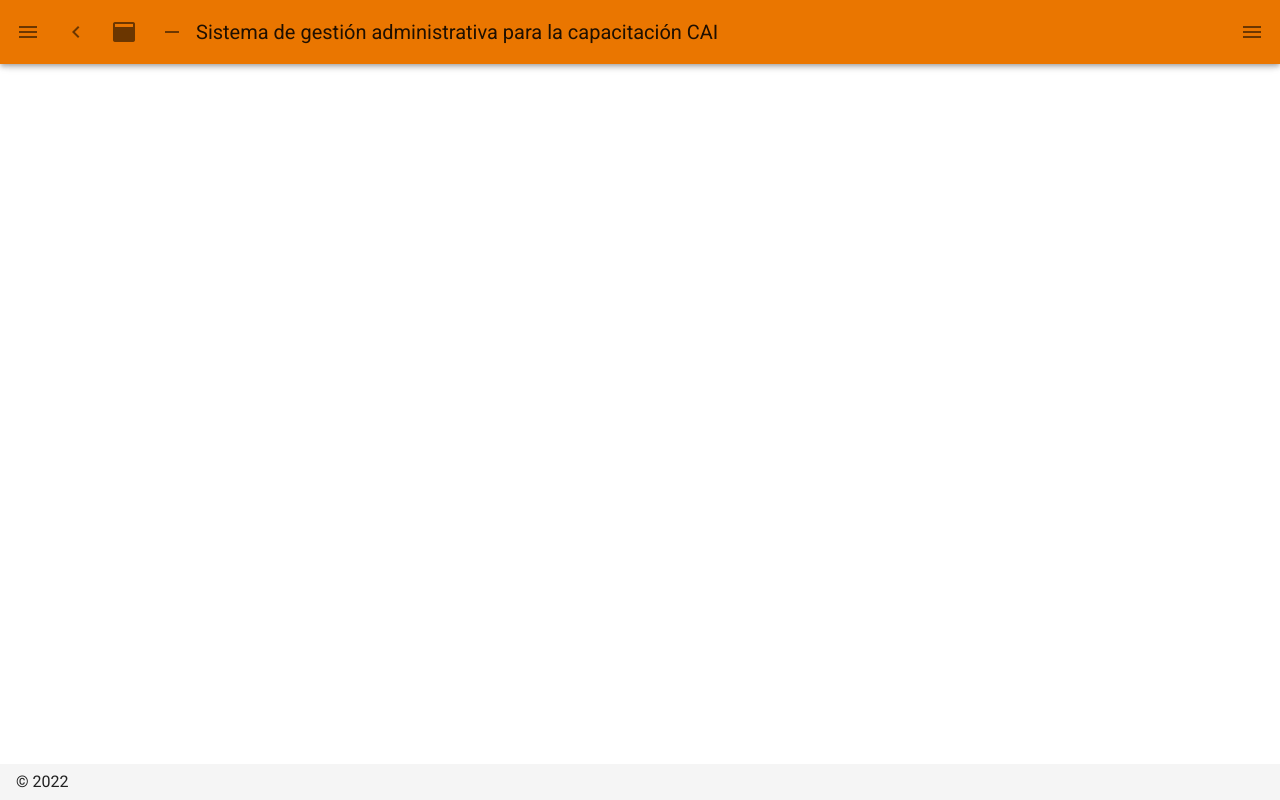
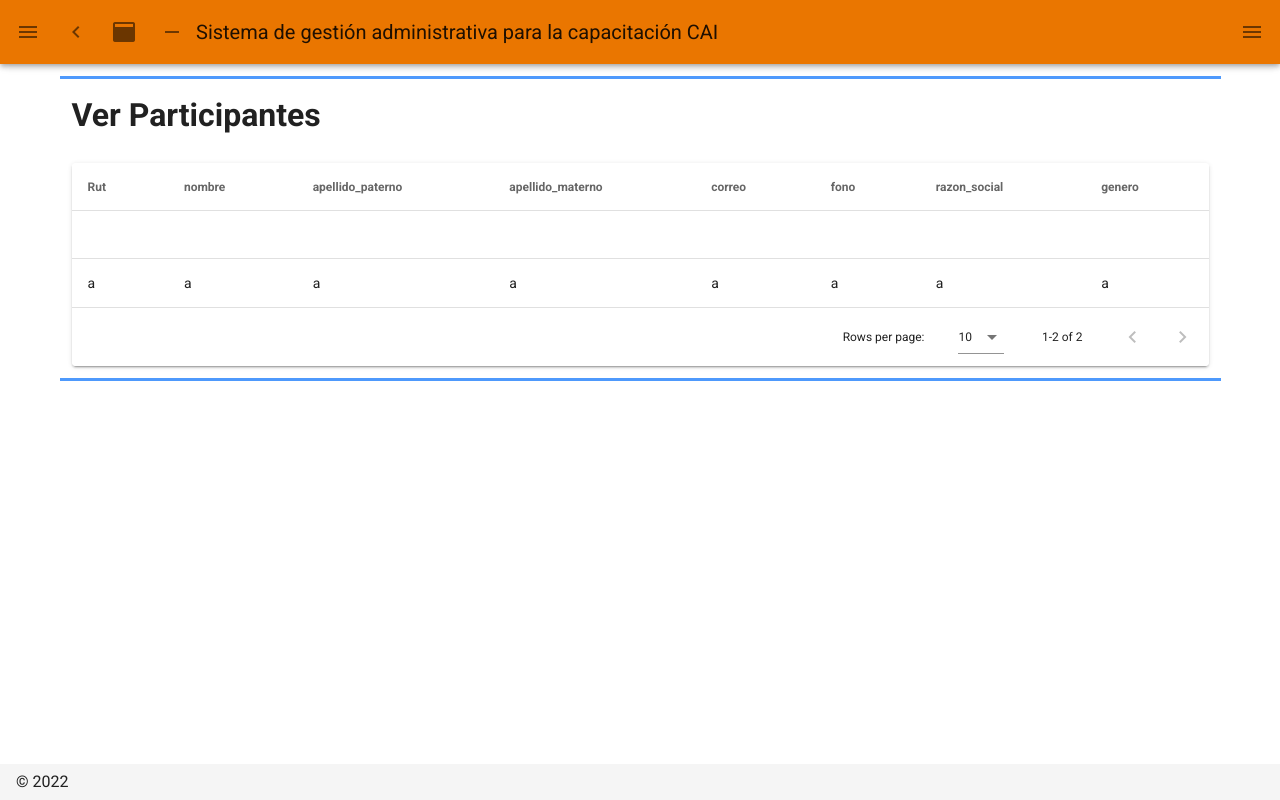
Before and after one commit to TINGESO-CAI/Proyecto-CAI, a Nuxt app in the folder frontend/: page /ver_participantes in a window 1280 px wide. Built offline with nearby package versions, Linux system fonts and the light colour scheme.

Commit message:
feat: vista ver participantes. avance nuevo participante

```diff
--- a/frontend/layouts/default.vue
+++ b/frontend/layouts/default.vue
@@ -102,19 +102,24 @@ export default {
           to: '/'
         },
         {
-          icon: 'mdi-plus',
-          title: 'Cursos',
-          to: '/cursos'
-        },
-        {
           icon: 'mdi-account-multiple-plus',
           title: 'Nuevo participante',
           to: '/nuevo_participante'
         },
         {
-          icon: 'mdi-account-multiple-plus',
-          title: 'Nuevos participantes Excel',
-          to: '/nuevos_participantes'
+          icon: 'mdi-account-multiple',
+          title: 'Ver participantes',
+          to: '/ver_participantes'
+        },
+        {
+          icon: 'mdi-file-plus',
+          title: 'Subir archivo',
+          to: '/subir_archivo'
+        },
+        {
+          icon: 'mdi-plus',
+          title: 'Cursos',
+          to: '/cursos'
         },
         {
           icon: 'mdi-plus',
@@ -125,11 +130,6 @@ export default {
           icon: 'mdi-plus',
           title: 'Administracion',
           to: '/administracion'
-        },
-        {
-          icon: 'mdi-chart-bubble',
-          title: 'Inspire',
-          to: '/inspire'
         }
       ],
       miniVariant: false,
--- a/frontend/pages/nuevo_participante.vue
+++ b/frontend/pages/nuevo_participante.vue
@@ -137,14 +137,16 @@
                     required
                 ></v-text-field>
                 </v-col>
-
                 <v-col>
-                <v-text-field
+                <v-select
                     v-model="razon_social"
-                    :rules="razon_socialRules"
-                    :counter="20"
+                    :items="razones"
+                    item-text="razon_social"
                     label="razon_social"
-                ></v-text-field>
+                    persistent-hint
+                    return-object
+                    single-line
+                ></v-select>
                 </v-col>
             </v-row>
             </v-container>
@@ -166,9 +168,10 @@ export default {
   data:function(){
     return{
       generos : ["masculino","femenino"],
-      nivelesEdu : ["enseñanza básica incompleta","enseñanza básica completa","enseñanza media incompleta","enseñanza media completa","técnico profesional","enseñanza superior completa","desconocido","otro"],
+      nivelesEdu : ["básica incompleta","básica completa","media incompleta","media completa","técnico profesional","superior completa","desconocido","otro"],
       paises: [ "Chilena","Otra"],
       inscripciones: [ "presencial","online"],
+      razones: ["ninguna"],
       //FORMULARIO
       valid: false,
       message:'',
@@ -222,6 +225,17 @@ export default {
     }
   },
   methods:{
+    async getRazones(){
+      try {
+        //se llama el servicio para obtener las emergencias
+        let response = await axios.get('http://localhost:5000/empresa/obtener/razon_social');
+        this.razones = response.data;
+        console.log(response);
+      }
+      catch (error) {
+        console.log('error', error);
+      }
+    },
     successMessage:function(){
       alert("El participante se creo exitosamente.")
     },
@@ -247,7 +261,7 @@ export default {
 
       try {
         //se llama el servicio para crear un nuevo participante
-        let response = await axios.post('http://localhost:5000/crear_participante',newParticipante);
+        let response = await axios.post('http://localhost:5000/participante/agregar',newParticipante);
         console.log('response', response.data);
         let id = response.data.id;
         this.message = `${this.rut} fue creado con éxito con id: ${id}`;
--- a/frontend/pages/nuevos_participantes.vue
+++ b/frontend/pages/subir_archivo.vue
@@ -83,5 +83,4 @@
   border-bottom: 3px solid;
   border-color: #4e99fc
 }
-
 </style>
--- /dev/null
+++ b/frontend/pages/ver_participantes.vue
@@ -0,0 +1,176 @@
+<template>
+    <v-container class="test">
+      <h1>Ver Participantes</h1>
+      <br>
+      <div>{{point}}
+        <v-card>
+
+            <v-data-table
+              :headers="headers"
+              :items="participantes"
+
+            ></v-data-table>
+          </v-card>
+      </div>
+
+    </v-container>
+</template>
+<script>
+//Importaciones
+
+//librería axios
+import axios from 'axios';
+
+export default {
+
+  data:()=>( {
+    busqueda: null,
+    headers: [
+      {
+        text: 'Rut',
+        align: 'start',
+        filterable: true,
+        value: 'rut',
+      },
+      { text: 'nombre', value: 'nombre' },
+      { text: 'apellido_paterno', value: 'apellido_paterno'},
+      { text: 'apellido_materno', value: 'apellido_materno' },
+      { text: 'correo', value: 'correo'},
+      { text: 'fono', value: 'fono'},
+      { text: 'razon_social', value: 'razon_social'},
+      { text: 'genero', value: 'genero'},
+
+    ],
+    desserts: [
+      {
+        id: 'Frozen Yogurt',
+        descrip: 159,
+        cant_tareas: 6.0,
+
+      },
+      {
+        id: 'Ice cream sandwich',
+        descrip: 237,
+        cant_tareas: 9.0,
+      }
+    ],
+    created:function(){
+      this.getParticipantes();
+      this.getXRequisitos();
+      this.getIdData();
+    },
+    participantes:[
+      {
+        rut: null,
+        nombre: null,
+        apellido_paterno: null,
+        apellido_materno: null,
+        genero: null,
+        nivel_educacional: null,
+        fecha_nacimiento: null,
+        nacionalidad: null,
+        tipo_inscripcion: null,
+        ocupacion: null,
+        correo: null,
+        fono: null,
+        razon_social: null,
+      },
+      {
+        rut: 'a',
+        nombre: 'a',
+        apellido_paterno: 'a',
+        apellido_materno: 'a',
+        genero: 'a',
+        nivel_educacional: 'a',
+        fecha_nacimiento: 'a',
+        nacionalidad: 'a',
+        tipo_inscripcion: 'a',
+        ocupacion: 'a',
+        correo: 'a',
+        fono: 'a',
+        razon_social: 'a',
+      }
+    ],
+
+    rut: null,
+    nombre: null,
+    apellido_paterno: null,
+    apellido_materno: null,
+    genero: null,
+    nivel_educacional: null,
+    fecha_nacimiento: null,
+    nacionalidad: null,
+    tipo_inscripcion: null,
+    ocupacion: null,
+    correo: null,
+    fono: null,
+    razon_social: null,
+  }),
+  methods:{
+    forEach: async function(){
+
+    },
+    getParticipantes: async function(){
+      try {
+        //se llama el servicio para obtener las emergencias
+        let response = await axios.get('http://localhost:5000/participante');
+        this.participantes = response.data;
+        console.log(response);
+      }
+      catch (error) {
+        console.log('error', error);
+      }
+    },
+    async createParticipante(){ //Crear un nuevo PARTICIPANTE
+      this.message = '';
+
+      let newParticipante ={
+        rut: this.rut,
+        nombre: this.nombre,
+        apellido_paterno: this.apellido_paterno,
+        apellido_materno: this.apellido_materno,
+        genero: this.genero,
+        nivel_educacional: this.nivel_educacional,
+        fecha_nacimiento: this.fecha_nacimiento,
+        nacionalidad: this.nacionalidad,
+        tipo_inscripcion: this.tipo_inscripcion,
+        ocupacion: this.ocupacion,
+        correo: this.correo,
+        fono: this.fono,
+        razon_social: this.razon_social
+      }
+
+      try {
+        //se llama el servicio para crear un nuevo participante
+        let response = await axios.post('http://localhost:5000/participante/agregar',newParticipante);
+        console.log('response', response.data);
+        let id = response.data.id;
+        this.message = `${this.rut} fue creado con éxito con id: ${id}`;
+
+        //limpiar
+        this.nombre = '';
+        this.rut = '';
+        this.correo = '';
+        this.successMessage();
+      }
+      catch (error) {
+       console.log('error', error);
+       this.message = 'Ocurrió un error'
+      }
+    }
+  }
+}
+</script>
+<style>
+.home{
+  display:flex;
+  flex-direction: column;
+  align-items: center;
+}
+.test{
+  border-top: 3px solid;
+  border-bottom: 3px solid;
+  border-color: #4e99fc
+}
+
+</style>
```
